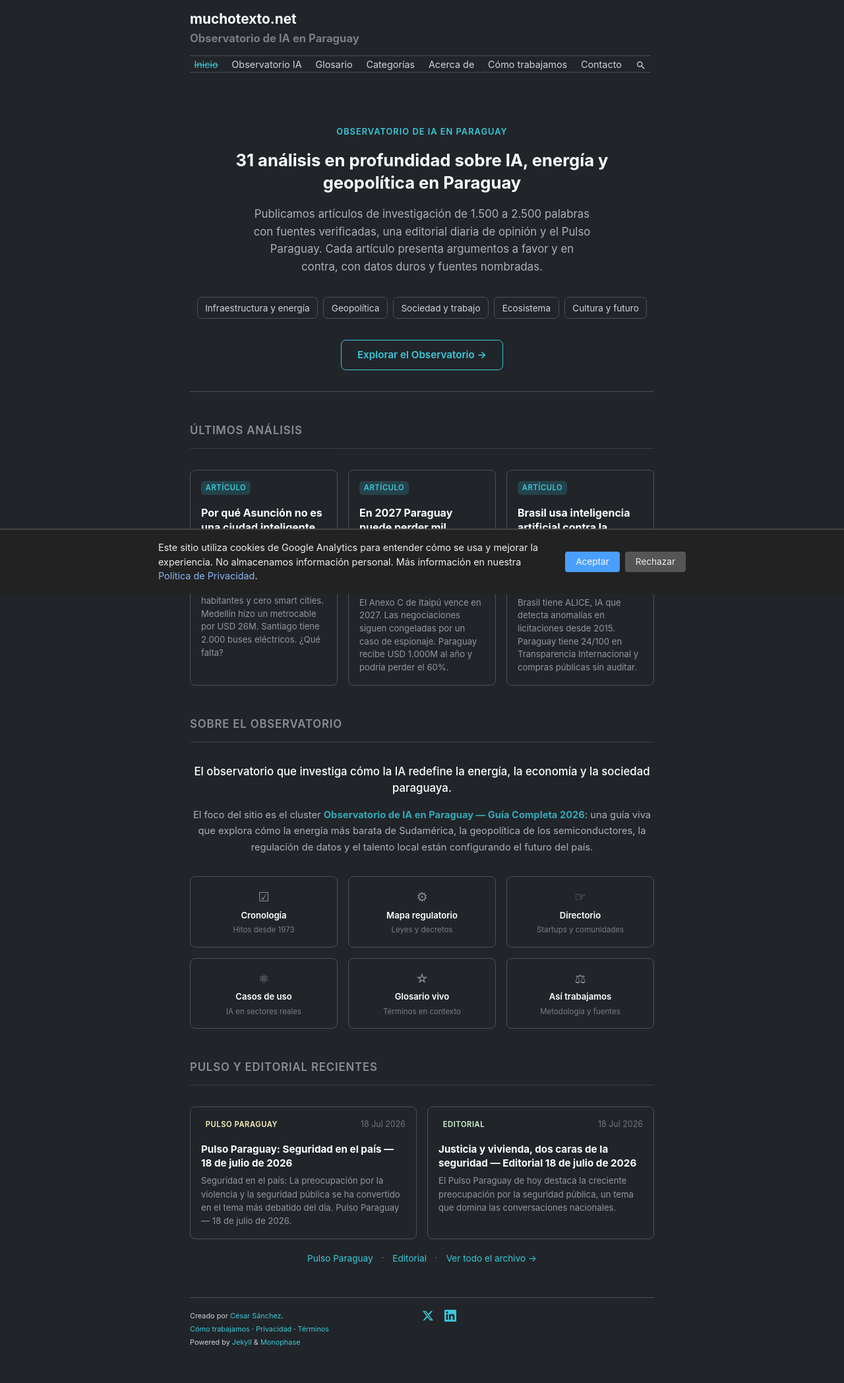
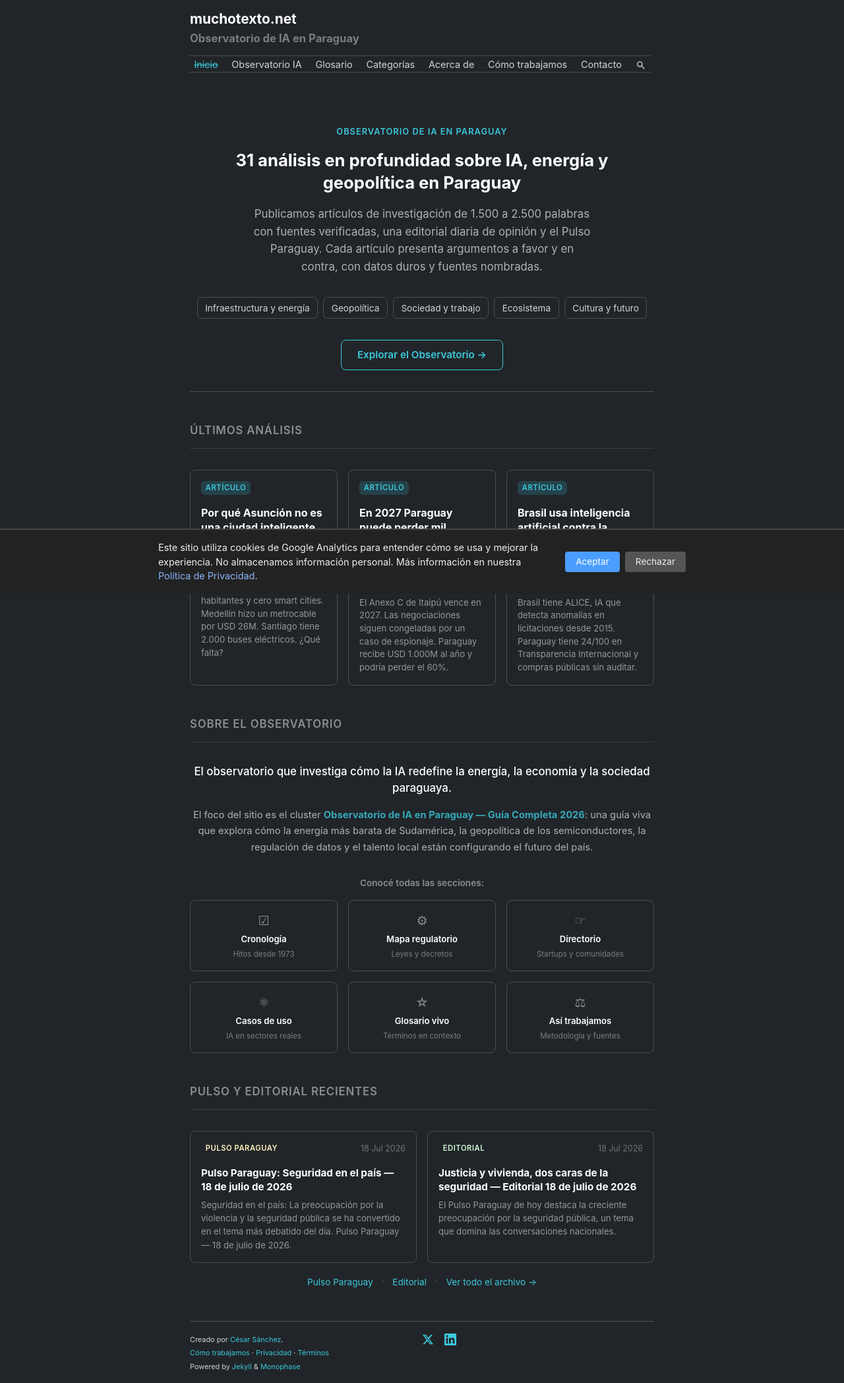
Before and after one commit to miravosqueinteresante/muchotexto.net, a Jekyll site: the page built from index.markdown, in a window 1280 px wide. Shown: the whole page at 66% size. Built offline with Jekyll 4.4.1, drawn with Linux system fonts in a browser that asks for light colours; before the commit the page ends 2060 px from its top, so only the background shows below that.

Commit message:
feat: add 'Conoce todas las secciones' micro-CTA before observatorio cards

```diff
--- a/_layouts/home.html
+++ b/_layouts/home.html
@@ -70,6 +70,7 @@ layout: default
   <h2 class="home-section-title">Sobre el observatorio</h2>
   <p class="about-mission">El observatorio que investiga cómo la IA redefine la energía, la economía y la sociedad paraguaya.</p>
   <p class="about-text">El foco del sitio es el cluster <strong><a href="{{ '/ia-en-paraguay/' | relative_url }}">Observatorio de IA en Paraguay — Guía Completa 2026</a></strong>: una guía viva que explora cómo la energía más barata de Sudamérica, la geopolítica de los semiconductores, la regulación de datos y el talento local están configurando el futuro del país.</p>
+  <p class="about-lead">Conocé todas las secciones:</p>
   <div class="observatorio-grid">
     <a class="observatorio-card" href="{{ '/cronologia/' | relative_url }}">
       <span class="observatorio-icon">&#9745;</span>
--- a/_sass/monophase/_home.scss
+++ b/_sass/monophase/_home.scss
@@ -290,6 +290,14 @@
   }
 }
 
+.about-lead {
+  margin: 0 0 var(--spacer);
+  font-size: 0.85em;
+  font-weight: 600;
+  text-align: center;
+  opacity: 0.6;
+}
+
 .observatorio-grid {
   display: grid;
   grid-template-columns: repeat(3, 1fr);
```
